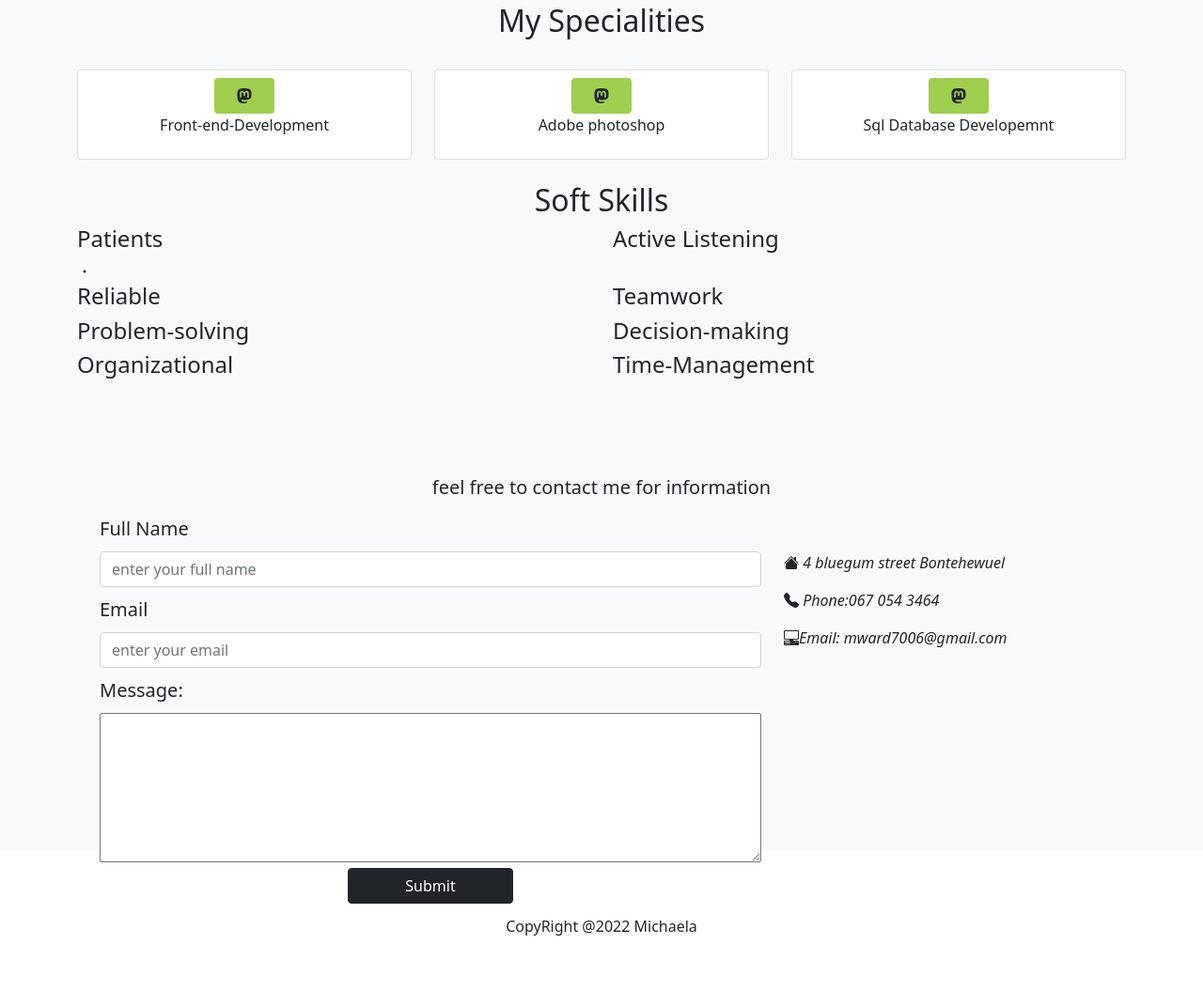
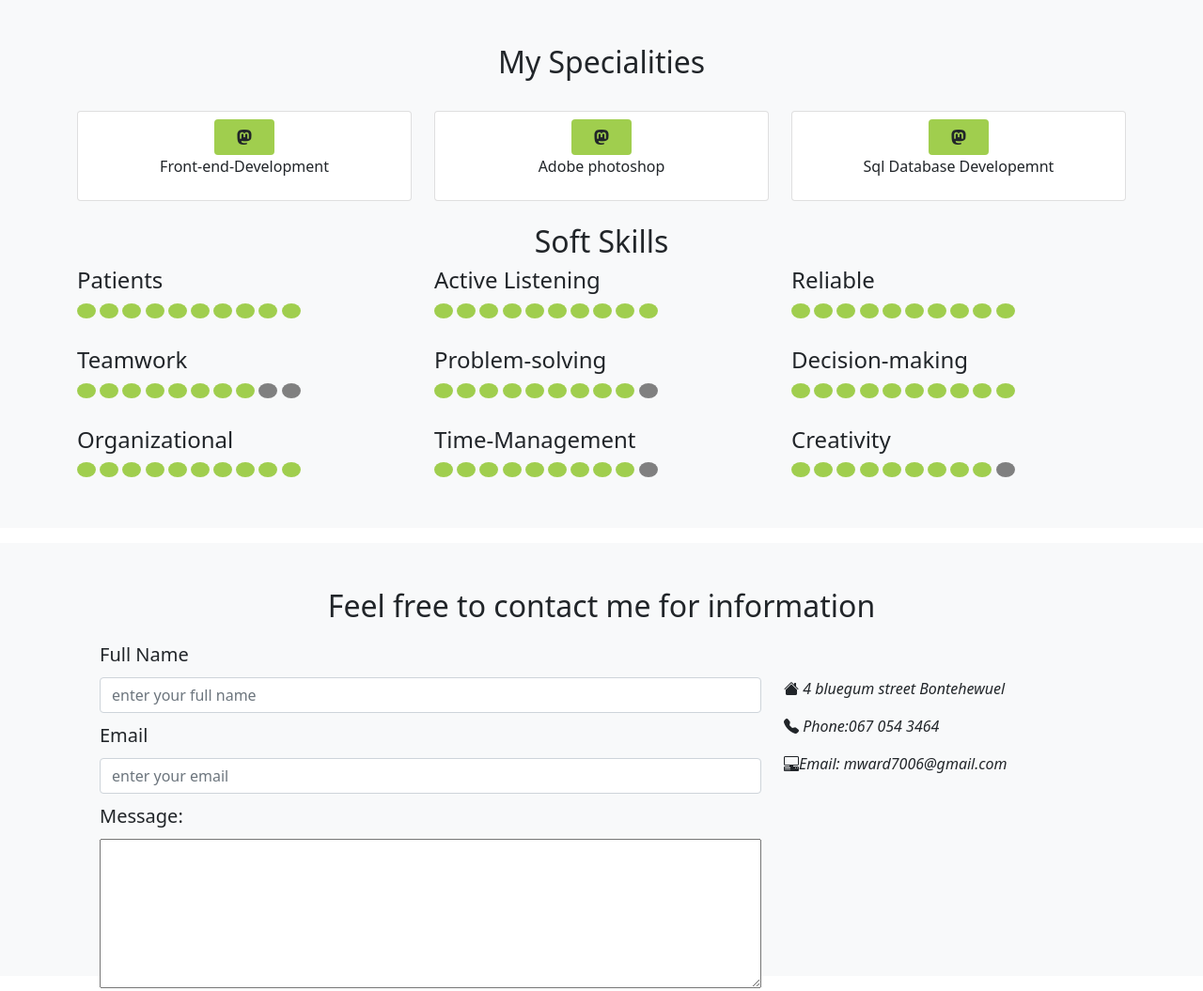
Before and after one commit to MichaelaTarryn/mid-portfolio, a plain HTML site: page index.html in a window 1280 px wide. Shown: the part 4380-5435 px from the top of the page at 94% size. Before the commit the page ends 5384 px from the top, so only its background shows below. Drawn offline with nearby package versions, Linux system fonts and the light colour scheme.

Commit message:
skills edits

```diff
--- a/index.html
+++ b/index.html
@@ -247,6 +247,7 @@
           </div>
         </div>
     </div>
+    <br>
   </section>
   <section class="bg-light text-dark py-5" id="portfolio">
     <div class="container">
@@ -421,39 +422,222 @@
 
     <center><h2>Soft Skills</h2></center>
     <div class="row">
-      <div class="col-6">
+      <div class="col-4">
        <h4>Patients</h4>
-       <i class="bi bi-dot fs-10"></i>
+       <div class="dots">
        </div>
-      <div class="col-6">
+       <div class="dots">
+      </div>
+      <div class="dots">
+      </div>
+      <div class="dots">
+      </div>
+      <div class="dots">
+      </div>
+      <div class="dots">
+      </div>
+      <div class="dots">
+      </div>
+      <div class="dots">
+      </div>
+      <div class="dots">
+      </div>
+      <div class=" dots">
+      </div>
+      </div>
+      <div class="col-4">
         <h4>Active Listening</h4>
+        <div class=" dots">
         </div>
+        <div class=" dots">
+        </div>
+        <div class=" dots">
+        </div>
+        <div class=" dots">
+        </div>
+        <div class=" dots">
+        </div>
+        <div class=" dots">
+        </div>
+        <div class=" dots">
+        </div>
+        <div class=" dots">
+        </div>
+        <div class=" dots">
+        </div>
+        <div class=" dots">
+        </div>
+       </div>
+     <div class="col-4">
+       <h4>Reliable</h4>
+       <div class=" dots">
+      </div>
+      <div class=" dots">
+      </div>
+      <div class=" dots">
+      </div>
+      <div class=" dots">
+      </div>
+      <div class=" dots">
+      </div>
+      <div class=" dots">
+      </div>
+      <div class=" dots">
+      </div>
+      <div class=" dots">
+      </div>
+      <div class=" dots">
+      </div>
+      <div class=" dots">
+      </div>
+      </div>
+    </div>
+    <br>
+    <div class="row">
+
+      <div class="col-4">
+        <h4>Teamwork</h4>
+        <div class=" dots">
+        </div>
+        <div class=" dots">
+        </div>
+        <div class=" dots">
+        </div>
+        <div class=" dots">
+        </div>
+        <div class=" dots">
+        </div>
+        <div class=" dots">
+        </div>
+        <div class=" dots">
+        </div>
+        <div class=" dots">
+        </div>
+        <div class=" dots-greys">
+        </div>
+        <div class=" dots-greys">
+        </div>
+       </div>
+     <div class="col-4">
+       <h4>Problem-solving</h4>
+       <div class=" dots">
+      </div>
+      <div class=" dots">
+      </div>
+      <div class=" dots">
+      </div>
+      <div class=" dots">
+      </div>
+      <div class=" dots">
+      </div>
+      <div class=" dots">
+      </div>
+      <div class=" dots">
+      </div>
+      <div class=" dots">
+      </div>
+      <div class=" dots">
+      </div>
+      <div class=" dots-greys">
+      </div>
+      </div>
+      <div class="col-4">
+        <h4>Decision-making</h4>
+        <div class=" dots">
+        </div>
+        <div class=" dots">
+        </div>
+        <div class=" dots">
+        </div>
+        <div class=" dots">
+        </div>
+        <div class=" dots">
+        </div>
+        <div class=" dots">
+        </div>
+        <div class=" dots">
+        </div>
+        <div class=" dots">
+        </div>
+        <div class=" dots">
+        </div>
+        <div class=" dots">
+        </div>
+       </div>
+    </div>
+    <div class="row">
+      <br>
 
     </div>
     <div class="row">
-      <div class="col-6">
-       <h4>Reliable</h4>
+      <div class="col-4">
+       <h4>Organizational</h4>
+       <div class=" dots">
       </div>
-      <div class="col-6">
-        <h4>Teamwork</h4>
+      <div class=" dots">
       </div>
-
+      <div class=" dots">
       </div>
-    <div class="row">
-      <div class="col-6">
-       <h4>Problem-solving</h4>
+      <div class=" dots">
       </div>
-      <div class="col-6">
-        <h4>Decision-making</h4>
+      <div class=" dots">
       </div>
-
+      <div class=" dots">
       </div>
-    <div class="row">
-      <div class="col-6">
-       <h4>Organizational</h4>
+      <div class=" dots">
       </div>
-      <div class="col-6">
+      <div class=" dots">
+      </div>
+      <div class=" dots">
+      </div>
+      <div class=" dots">
+      </div>
+      </div>
+      <div class="col-4">
         <h4>Time-Management</h4>
+        <div class=" dots">
+        </div>
+        <div class=" dots">
+        </div>
+        <div class=" dots">
+        </div>
+        <div class=" dots">
+        </div>
+        <div class=" dots">
+        </div>
+        <div class=" dots">
+        </div>
+        <div class=" dots">
+        </div>
+        <div class=" dots">
+        </div>
+        <div class=" dots">
+        </div>
+        <div class=" dots-greys">
+        </div>
+       </div>
+       <div class="col-4">
+        <h4>Creativity</h4>
+        <div class=" dots">
+        </div>
+        <div class=" dots">
+        </div>
+        <div class=" dots">
+        </div>
+        <div class=" dots">
+        </div>
+        <div class=" dots">
+        </div>
+        <div class=" dots">
+        </div>
+        <div class=" dots">
+        </div>
+        <div class=" dots">
+        </div>
+        <div class=" dots">
+        </div>
+        <div class=" dots-greys">
+        </div>
        </div>
 
     </div>
@@ -461,9 +645,9 @@
 
   </div>
   </section>
-  <section class="bg-light text-dark py-5" id="contact">
+  <section class="bg-light text-dark py-5 mt-3 mb-2" id="contact">
     <div class="container">
-      <h5>feel free to contact me for information </h5>
+      <center><h2>Feel free to contact me for information </h2></center>
       <div class="row">
         <div class="col-12">
           <div class="container bg-light text-black-50 w-80">
--- a/style/style.css
+++ b/style/style.css
@@ -131,11 +131,26 @@ html,body
     margin: auto;
 
   }
+.dots{
+  width: 20px;
+  height: 16px;
+  background-color:#a0ce4e ;
+  border-color: black;
+  border-radius: 50%;
+  display: inline-block;
 
+}
+.dots-greys{
+  width: 20px;
+  height: 16px;
+  border-radius: 50%;
+  background-color: gray;
+  display: inline-block;
+}
 .carousel-inner img{
   aspect-ratio: 1;
   object-position: center;
-  width: 300px;
+  width: 320px;
 }
 
   .circle{
```
Lines whose indentation alone changed are shown as unchanged.
